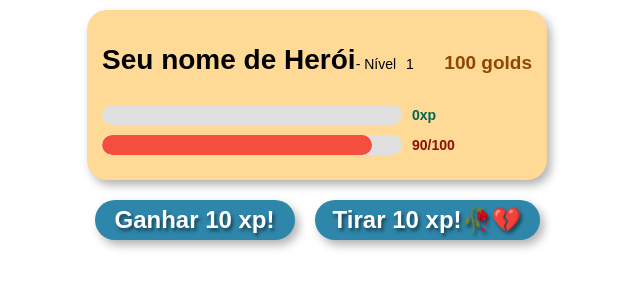
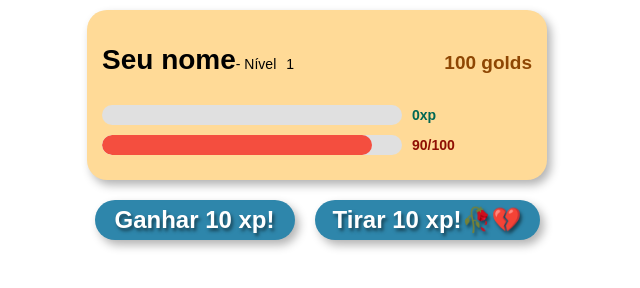
Before and after one commit to ArtMainardi/play-the-life, a plain HTML site: page index.html in a window 1280 px wide. Shown: the whole page, without its empty margins (323-963 px from the left). Drawn offline with Linux system fonts and the light colour scheme.

Commit message:
Change hero name text in index.html

```diff
--- a/index.html
+++ b/index.html
@@ -14,7 +14,7 @@
 
   <div class="hero-header">
     <div class="name-level">
-      <h1 class="hero-name">Seu nome de Herói</h1>
+      <h1 class="hero-name">Seu nome</h1>
       <span class="hero-level-text">- Nível</span>
       <span id="hero-level">1</span>
     </div>
```
